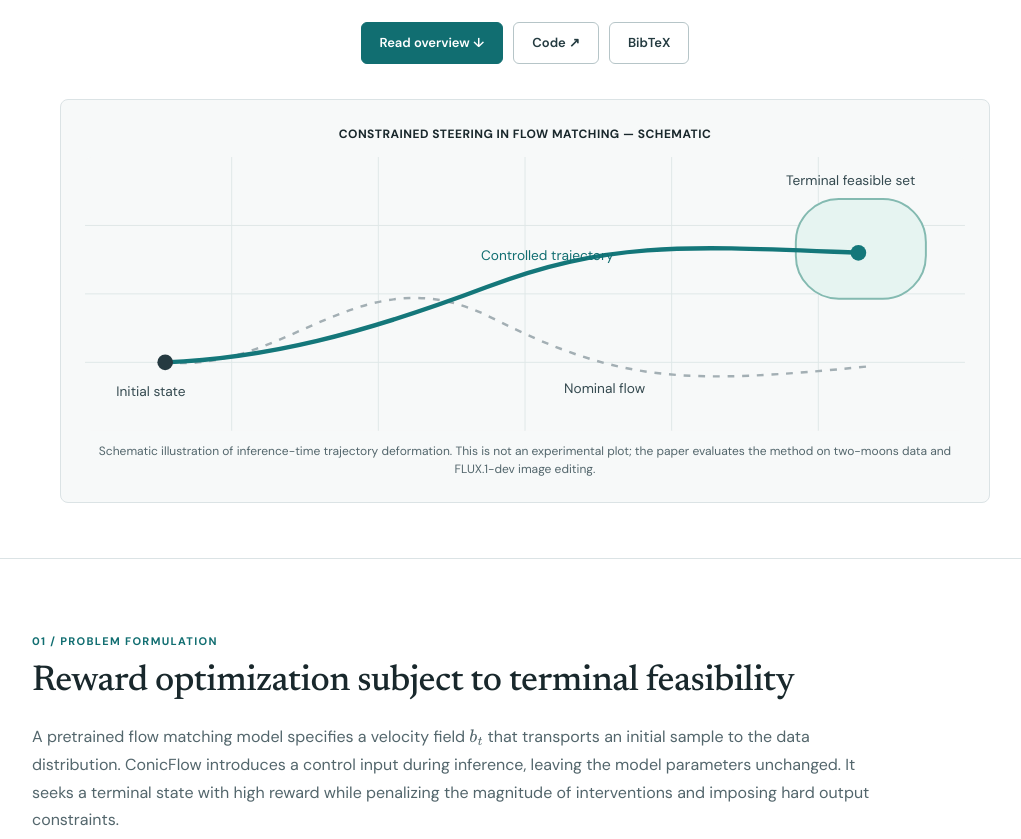
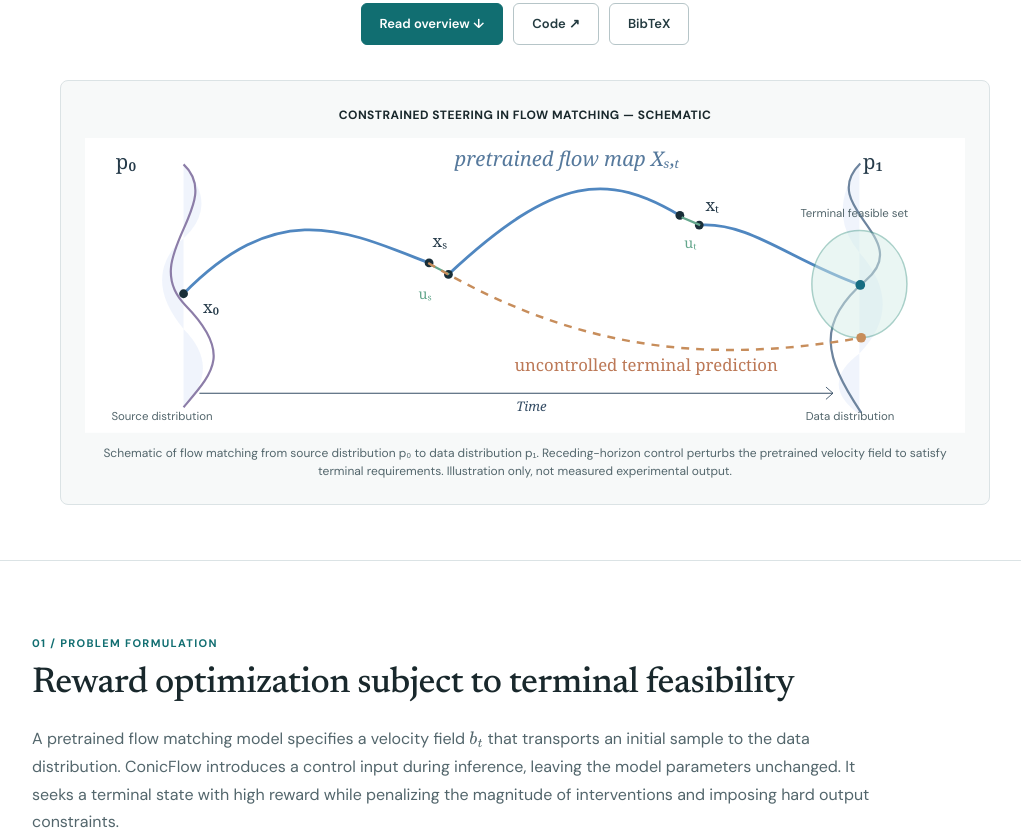
Before and after one commit to kasrafallah/ConicFlow, a plain HTML site: page index.html in a window 1280 px wide. Shown: the part 545-1384 px from the top of the page, without its empty margins (115-1136 px from the left). Drawn offline with nearby package versions, Linux system fonts and the light colour scheme.

Commit message:
Replace generic hero with flow-matching source-to-terminal schematic and remove preprint label

```diff
--- a/index.html
+++ b/index.html
@@ -24,19 +24,30 @@ header .container{height:100%;display:flex;align-items:center;justify-content:sp
 @media(max-width:760px){.container{padding:0 20px}header nav{display:none}.hero{padding:50px 0}.columns,.theorem-grid{grid-template-columns:1fr}.section{padding:50px 0}.section h2{font-size:31px}.results-table{font-size:11px}.results-table td,.results-table th{padding:9px 4px}.box{padding:17px}}
 </style></head>
 <body><header><div class="container"><a class="logotype" href="#top">ConicFlow</a><nav><a href="#overview">Overview</a><a href="#method">Method</a><a href="#theory">Theory</a><a href="#experiments">Experiments</a><a href="#citation">Citation</a></nav><a class="pill" href="https://github.com/kasrafallah/ConicFlow">GitHub ↗</a></div></header>
-<main id="top"><section class="hero container"><div class="overline">Research project · Preprint · 2026</div><h1><span>ConicFlow:</span> Constrained Inference-Time Optimal Control for Flow Matching Models</h1><p class="subtitle">Reward-guided generation with hard terminal constraints via receding-horizon, primal–dual optimal control of pretrained flow matching models.</p>
+<main id="top"><section class="hero container"><div class="overline"></div><h1><span>ConicFlow:</span> Constrained Inference-Time Optimal Control for Flow Matching Models</h1><p class="subtitle">Reward-guided generation with hard terminal constraints via receding-horizon, primal–dual optimal control of pretrained flow matching models.</p>
 <div class="authors"><a href="mailto:shervink@engineering.upenn.edu">Shervin Khalafi*</a><a href="mailto:kasra.fallah@columbia.edu">Kasra Fallah*</a><a href="mailto:sungcho9@engineering.upenn.edu">Sung Cho</a><a href="mailto:dongshed@utk.edu">Dongsheng Ding</a><a href="mailto:ja3451@columbia.edu">James Anderson</a><a href="mailto:aribeiro@engineering.upenn.edu">Alejandro Ribeiro</a></div>
 <div class="affils">University of Pennsylvania · Columbia University · University of Tennessee, Knoxville</div><div class="equal">* Equal contribution</div>
 <div class="actions"><a class="pill strong" href="#overview">Read overview ↓</a><a class="pill" href="https://github.com/shervinkhalafi/conicflow">Code ↗</a><a class="pill" href="#citation">BibTeX</a></div>
 <figure class="paper-panel"><div class="panel-title">CONSTRAINED STEERING IN FLOW MATCHING — SCHEMATIC</div>
-<svg class="method-svg" viewBox="0 0 900 280" role="img" aria-label="Illustrative controlled flow from source to terminal feasible set."><rect width="900" height="280" rx="6" fill="#f7f9f9"/>
-<g stroke="#e0e8e8" stroke-width="1"><path d="M0 70H900 M0 140H900 M0 210H900 M150 0V280 M300 0V280 M450 0V280 M600 0V280 M750 0V280"/></g>
-<rect x="727" y="43" width="133" height="102" rx="44" stroke="#84bab1" stroke-width="2" fill="#e6f4f1"/>
-<path d="M82 210C208 222 282 97 415 164S612 233 803 214" fill="none" stroke="#a3afb4" stroke-width="2.5" stroke-dasharray="7 8"/>
-<path d="M82 210C185 206 284 181 411 133S617 91 791 98" fill="none" stroke="#14777a" stroke-width="4.5" stroke-linecap="round"/>
-<circle cx="82" cy="210" r="8" fill="#253a41"/><circle cx="791" cy="98" r="8" fill="#14777a"/>
-<g font-size="14" fill="#354a50" font-family="DM Sans,sans-serif"><text x="32" y="244">Initial state</text><text x="405" y="105" fill="#116e71">Controlled trajectory</text><text x="490" y="241">Nominal flow</text><text x="717" y="29">Terminal feasible set</text></g>
-</svg><figcaption>Schematic illustration of inference-time trajectory deformation. This is not an experimental plot; the paper evaluates the method on two-moons data and FLUX.1-dev image editing.</figcaption></figure></section>
+<svg class="method-svg" viewBox="0 0 1000 335" role="img" aria-label="Flow matching from source distribution p zero through a controlled flow map to terminal distribution p one, with a predicted terminal point and reward feasibility region.">
+<defs><linearGradient id="flowgrad" x1="0" y1="0" x2="1" y2="0"><stop stop-color="#5087c0"/><stop offset="1" stop-color="#176d82"/></linearGradient></defs>
+<rect width="1000" height="335" fill="#fff"/>
+<g font-family="Georgia,serif" font-size="23" fill="#253a49"><text x="35" y="35">p₀</text><text x="884" y="35">p₁</text><text x="420" y="32" font-style="italic" fill="#56799c">pretrained flow map Xₛ,ₜ</text></g>
+<g fill="#e7edfa" opacity=".6"><path d="M112 32 Q156 80 105 120 Q67 163 112 217 Q156 261 112 307 L112 32Z"/><path d="M880 30 Q842 85 880 130 Q933 190 880 245 Q833 280 880 314L880 30Z"/></g>
+<path d="M112 30 C160 75 60 135 114 190 S145 267 112 306" fill="none" stroke="#8c7da8" stroke-width="2.5"/>
+<path d="M881 29 C831 79 944 114 887 162 S840 249 882 312" fill="none" stroke="#6d849e" stroke-width="2.5"/>
+<g stroke="#5087c0" stroke-width="3.2" fill="none" stroke-linecap="round"><path d="M112 177 C220 67 296 105 391 142"/><path d="M413 155 C536 40 595 40 676 88"/><path d="M698 99 C755 95 802 139 881 167"/></g>
+<g fill="#192e38"><circle cx="112" cy="177" r="5"/><circle cx="391" cy="142" r="5"/><circle cx="413" cy="155" r="5"/><circle cx="676" cy="88" r="5"/><circle cx="698" cy="99" r="5"/><circle cx="881" cy="167" r="5"/></g>
+<g stroke="#64a78d" stroke-width="2.5" fill="none"><path d="M393 144L414 155"/><path d="M678 90L699 99"/></g>
+<g fill="#64a78d" font-size="16" font-family="Georgia,serif"><text x="379" y="183">uₛ</text><text x="681" y="125">uₜ</text></g>
+<path d="M390 142 C548 235 693 260 882 227" fill="none" stroke="#c78d5b" stroke-width="2.8" stroke-dasharray="9 8"/>
+<g font-family="Georgia,serif" font-size="19"><text x="488" y="265" fill="#bc7856">uncontrolled terminal prediction</text><text x="134" y="199" fill="#253a49">x₀</text><text x="395" y="124" fill="#253a49">xₛ</text><text x="705" y="83" fill="#253a49">xₜ</text></g>
+<ellipse cx="880" cy="166" rx="54" ry="61" fill="#d4eee8" opacity=".48" stroke="#4c9d8d" stroke-width="1.7"/>
+<circle cx="881" cy="167" r="5.5" fill="#176d82"/>
+<circle cx="882" cy="227" r="5.5" fill="#c78d5b"/>
+<g font-family="DM Sans,sans-serif" font-size="13" fill="#53666c"><text x="813" y="90">Terminal feasible set</text><text x="30" y="321">Source distribution</text><text x="819" y="321">Data distribution</text></g>
+<path d="M130 290H850" stroke="#344c64" stroke-width="1.2"/><path d="M842 283l8 7-8 7" fill="none" stroke="#344c64"/><text x="490" y="310" fill="#344c64" font-size="15" font-family="Georgia,serif" font-style="italic">Time</text>
+</svg><figcaption>Schematic of flow matching from source distribution p₀ to data distribution p₁. Receding-horizon control perturbs the pretrained velocity field to satisfy terminal requirements. Illustration only, not measured experimental output.</figcaption></figure></section>
 <section id="overview" class="section"><div class="container"><div class="label">01 / Problem formulation</div><h2>Reward optimization subject to terminal feasibility</h2><p class="lead">A pretrained flow matching model specifies a velocity field \(b_t\) that transports an initial sample to the data distribution. ConicFlow introduces a control input during inference, leaving the model parameters unchanged. It seeks a terminal state with high reward while penalizing the magnitude of interventions and imposing hard output constraints.</p>
 <div class="equation">\[\begin{aligned}\min_{u(t)}\quad &J_C(u)=\int_0^1\frac{\|u(t)\|^2}{2\lambda}\,dt-r(x_1^u)\\[2pt]\text{subject to}\quad &\dot x_t^u=b_t(x_t^u)+u(t),\quad x_0\text{ given},\\&h(x_1^u)\le 0.\end{aligned}\]</div>
 <p class="fine">Problem (P-C), manuscript §1–2. Here \(r\) is a terminal reward and \(h:\mathbb R^d\to\mathbb R^m\) represents hard terminal requirements. Smaller \(\lambda\) increases the penalty on intervention.</p></div></section>
@@ -57,7 +68,7 @@ header .container{height:100%;display:flex;align-items:center;justify-content:sp
 <div class="figure"><div class="label">Table 1 · From the manuscript</div><h3>Mean reward gain over a shared control-energy budget</h3><p class="fine">Reported mean ± variation across \(n=4\) (prompt, seed) pairs per reward, relative to uncontrolled samples. Higher is better. Values use each reward's native units.</p>
 <div style="overflow-x:auto"><table class="results-table"><thead><tr><th>Method</th><th>CLIP ↑</th><th>ImageReward ↑</th><th>PickScore ↑</th></tr></thead><tbody><tr><td>ConicFlow</td><td>0.130 ± 0.018</td><td>2.048 ± 0.455</td><td>6.158 ± 0.728</td></tr><tr><td>HardFlow</td><td>0.118 ± 0.021</td><td>1.279 ± 0.374</td><td>1.736 ± 0.472</td></tr><tr><td>FMRG</td><td>0.065 ± 0.008</td><td>1.278 ± 0.504</td><td>2.670 ± 0.073</td></tr></tbody></table></div>
 <div class="caption">All values are transcribed from Table 1 of the uploaded manuscript (p. 9). The original reward–energy curves and image panels are in Figures 1–3 of the paper.</div></div>
-<p class="note">The current deployed page intentionally avoids recreating unpublished numerical trajectories or inventing image comparisons. Source figure galleries can be added using the original ZIP assets once those binary image files are uploaded to this repository.</p></div></section>
+<p class="note">See original experimental Figures 1–3 in the manuscript for the measured image comparisons, reward–energy curves, and feasibility plots. The figure files are being prepared for the web gallery.</p></div></section>
 <section id="citation" class="section"><div class="container"><div class="label">05 / Resources</div><h2>Paper, implementation, and citation</h2><p>ConicFlow: Constrained Inference-Time Optimal Control for Flow Matching Models. Shervin Khalafi, Kasra Fallah, Sung Cho, Dongsheng Ding, James Anderson, Alejandro Ribeiro.</p>
 <div class="actions" style="justify-content:flex-start"><a class="pill" href="https://github.com/kasrafallah/ConicFlow">Project website source ↗</a><a class="pill" href="https://github.com/shervinkhalafi/conicflow">Implementation link given in paper ↗</a></div>
 <div class="refs" id="bib">@misc{khalafi2026conicflow,
```
